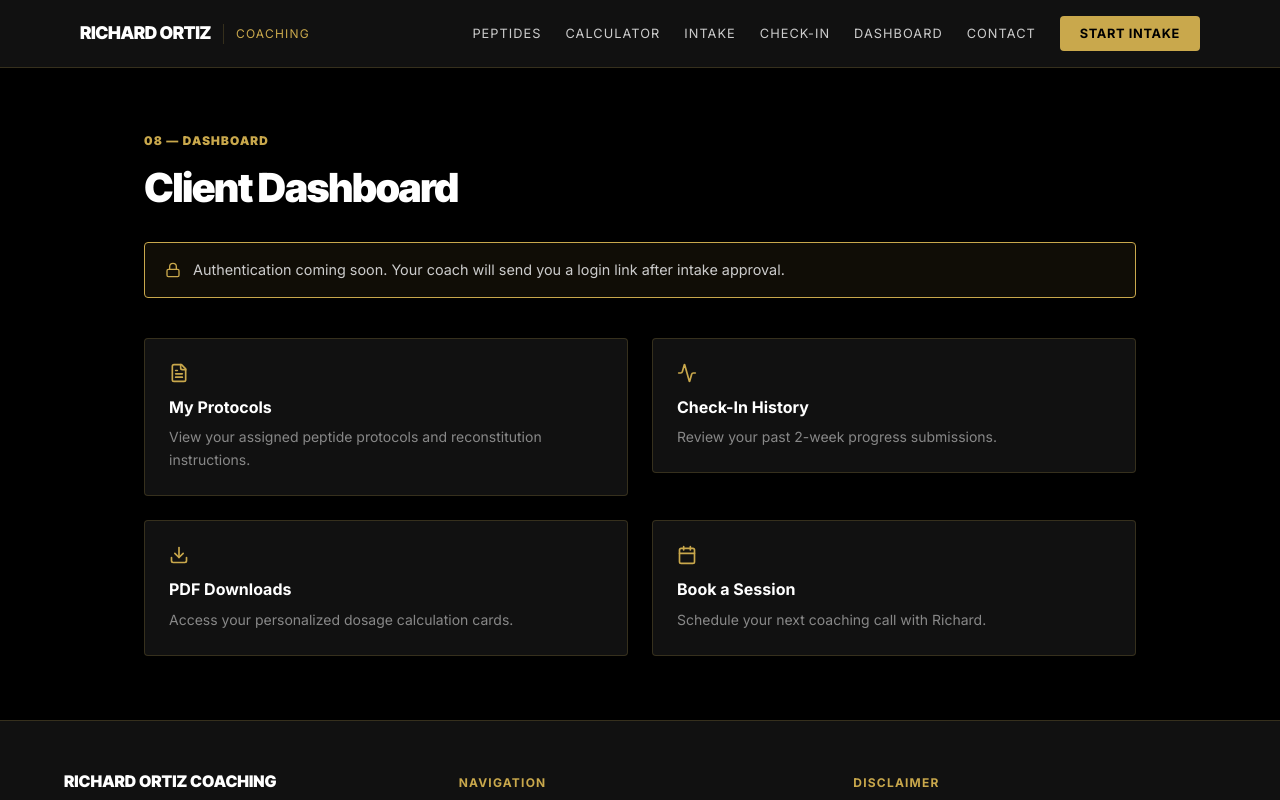
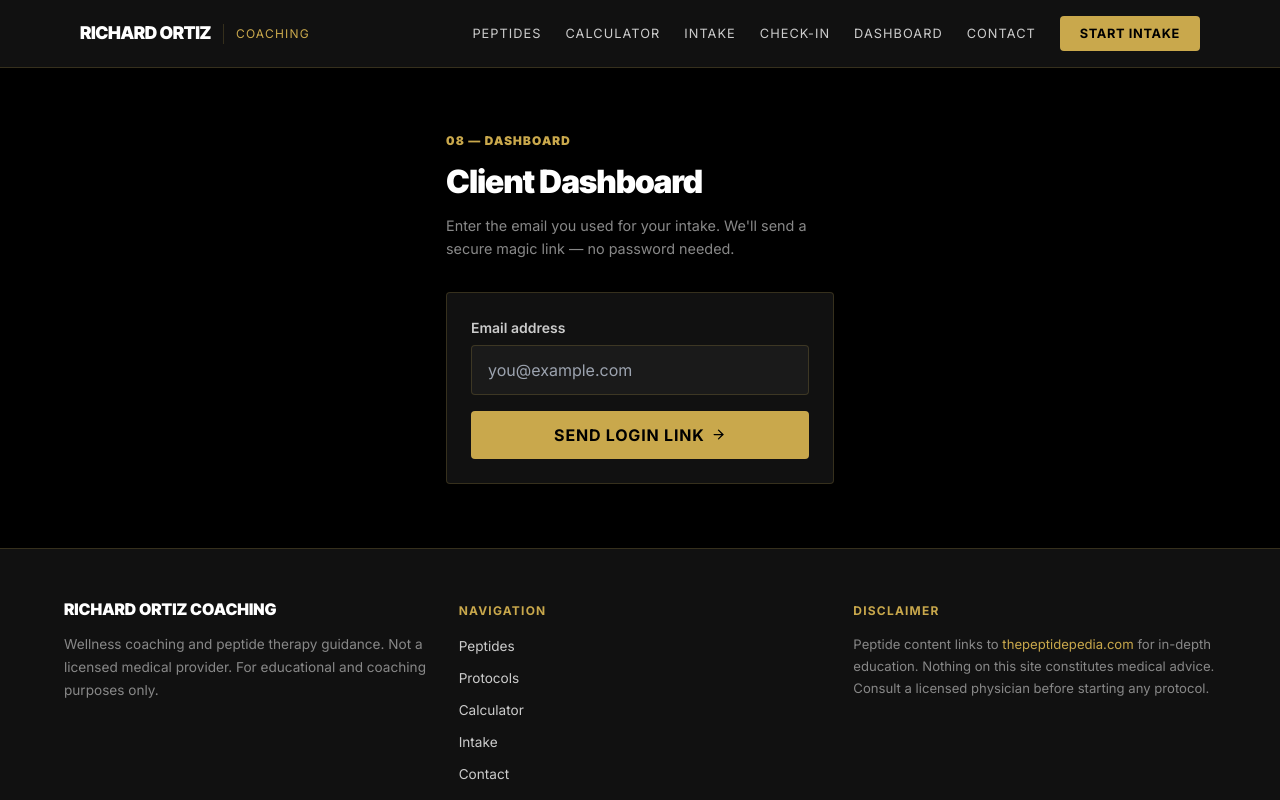
Before and after one commit to asaasinai/richard-ortiz-coaching, a Next.js app: page /dashboard in a window 1280 px wide. Shown: the top 800 px of the page. Built offline with nearby package versions, Linux system fonts and the light colour scheme.

Commit message:
Dashboard: magic link auth gate, sparkline charts, remove PDF downloads

```diff
--- a/src/app/dashboard/page.tsx
+++ b/src/app/dashboard/page.tsx
@@ -1,41 +1,260 @@
 "use client"
+import { useState, useEffect } from "react"
 import Nav from "@/components/Nav"
 import Footer from "@/components/Footer"
 import Link from "next/link"
-import { FileText, Activity, Download, Calendar, Lock } from "lucide-react"
+import { Calendar, Activity, TrendingUp, TrendingDown, Minus, Mail, ArrowRight } from "lucide-react"
 
-const cards = [
-  { icon: FileText, title: "My Protocols",      desc: "View your assigned peptide protocols and reconstitution instructions.", href: "/protocols" },
-  { icon: Activity, title: "Check-In History",  desc: "Review your past 2-week progress submissions.", href: "/checkin" },
-  { icon: Download, title: "PDF Downloads",     desc: "Access your personalized dosage calculation cards.", href: "/calculator" },
-  { icon: Calendar, title: "Book a Session",    desc: "Schedule your next coaching call with Richard.", href: "/contact" },
-]
+interface CheckIn {
+  id: string
+  submitted_at: string
+  data: {
+    weight?: string
+    energyScore?: number
+    moodScore?: number
+    progressScore?: number
+    sideEffects?: string[]
+    notes?: string
+    urgentFlag?: boolean
+  }
+}
+
+function SparkLine({ values, color = "var(--gold)", height = 48 }: { values: number[], color?: string, height?: number }) {
+  if (values.length < 2) return null
+  const min = Math.min(...values)
+  const max = Math.max(...values)
+  const range = max - min || 1
+  const w = 200
+  const h = height
+  const pts = values.map((v, i) => {
+    const x = (i / (values.length - 1)) * w
+    const y = h - ((v - min) / range) * (h - 8) - 4
+    return `${x},${y}`
+  }).join(" ")
+  const last = values[values.length - 1]
+  const prev = values[values.length - 2]
+  const trend = last > prev ? "up" : last < prev ? "down" : "flat"
+  return (
+    <div style={{ display: "flex", alignItems: "center", gap: "0.75rem" }}>
+      <svg width={w} height={h} style={{ overflow: "visible" }}>
+        <defs>
+          <linearGradient id={`grad-${color.replace(/[^a-z]/gi,"")}`} x1="0" y1="0" x2="0" y2="1">
+            <stop offset="0%" stopColor={color} stopOpacity="0.3" />
+            <stop offset="100%" stopColor={color} stopOpacity="0.0" />
+          </linearGradient>
+        </defs>
+        <polyline points={pts} fill="none" stroke={color} strokeWidth="2" strokeLinejoin="round" strokeLinecap="round" />
+        {values.map((v, i) => {
+          const x = (i / (values.length - 1)) * w
+          const y = h - ((v - min) / range) * (h - 8) - 4
+          return <circle key={i} cx={x} cy={y} r={i === values.length - 1 ? 4 : 2.5} fill={color} />
+        })}
+      </svg>
+      <div style={{ textAlign: "right" }}>
+        <div style={{ fontSize: "1.5rem", fontWeight: 900, fontFamily: "Inter Tight, sans-serif", color: "var(--text)", lineHeight: 1 }}>{last}</div>
+        <div style={{ fontSize: "0.7rem", color: trend === "up" ? "#4ade80" : trend === "down" ? "#f87171" : "var(--text-mute)", display: "flex", alignItems: "center", gap: "0.2rem", marginTop: "0.25rem", justifyContent: "flex-end" }}>
+          {trend === "up" ? <TrendingUp size={11}/> : trend === "down" ? <TrendingDown size={11}/> : <Minus size={11}/>}
+          {trend === "up" ? "improving" : trend === "down" ? "declining" : "stable"}
+        </div>
+      </div>
+    </div>
+  )
+}
+
+function ScoreCard({ label, values, color }: { label: string, values: number[], color: string }) {
+  const latest = values[values.length - 1]
+  return (
+    <div className="card" style={{ flex: 1 }}>
+      <div style={{ fontSize: "0.7rem", fontWeight: 700, letterSpacing: "0.1em", textTransform: "uppercase", color: "var(--text-mute)", marginBottom: "0.75rem" }}>{label}</div>
+      <SparkLine values={values} color={color} height={40} />
+    </div>
+  )
+}
+
+function LoginGate({ onAuth }: { onAuth: (email: string) => void }) {
+  const [email, setEmail] = useState("")
+  const [sent, setSent] = useState(false)
+  const [loading, setLoading] = useState(false)
+
+  const send = async () => {
+    if (!email) return
+    setLoading(true)
+    await fetch("/api/auth/magic-link", {
+      method: "POST",
+      headers: { "Content-Type": "application/json" },
+      body: JSON.stringify({ email })
+    }).catch(() => null)
+    setLoading(false)
+    setSent(true)
+    // For demo: also call onAuth immediately so they can preview
+    onAuth(email)
+  }
+
+  if (sent) return (
+    <div style={{ textAlign: "center", padding: "3rem 1rem" }}>
+      <Mail size={40} style={{ color: "var(--gold)", margin: "0 auto 1rem" }} />
+      <h2 style={{ fontFamily: "Inter Tight, sans-serif", fontWeight: 900, fontSize: "1.5rem" }}>Check your email</h2>
+      <p style={{ color: "var(--text-mute)", marginTop: "0.75rem", fontSize: "0.9rem" }}>
+        We sent a secure login link to <strong style={{ color: "var(--text)" }}>{email}</strong>.<br/>
+        Click it to access your dashboard.
+      </p>
+    </div>
+  )
+
+  return (
+    <div style={{ maxWidth: 420, margin: "0 auto", padding: "4rem 1rem" }}>
+      <span className="section-num">08 — Dashboard</span>
+      <h1 style={{ fontFamily: "Inter Tight, sans-serif", fontWeight: 900, fontSize: "2rem", letterSpacing: "-0.02em", marginBottom: "0.5rem" }}>Client Dashboard</h1>
+      <p style={{ color: "var(--text-mute)", fontSize: "0.9rem", marginBottom: "2rem", lineHeight: 1.6 }}>
+        Enter the email you used for your intake. We&apos;ll send a secure magic link — no password needed.
+      </p>
+      <div className="card" style={{ display: "flex", flexDirection: "column", gap: "1rem" }}>
+        <div>
+          <label>Email address</label>
+          <input
+            type="email"
+            placeholder="you@example.com"
+            value={email}
+            onChange={e => setEmail(e.target.value)}
+            onKeyDown={e => e.key === "Enter" && send()}
+          />
+        </div>
+        <button className="btn-gold" onClick={send} disabled={loading || !email}
+          style={{ display: "flex", alignItems: "center", justifyContent: "center", gap: "0.4rem" }}>
+          {loading ? "Sending..." : <><span>Send login link</span><ArrowRight size={15}/></>}
+        </button>
+      </div>
+    </div>
+  )
+}
 
 export default function DashboardPage() {
+  const [authed, setAuthed] = useState(false)
+  const [clientEmail, setClientEmail] = useState("")
+  const [checkins, setCheckins] = useState<CheckIn[]>([])
+  const [loading, setLoading] = useState(false)
+
+  useEffect(() => {
+    // Check sessionStorage for token
+    const stored = sessionStorage.getItem("roc_dashboard_email")
+    if (stored) { setClientEmail(stored); setAuthed(true) }
+  }, [])
+
+  useEffect(() => {
+    if (!authed || !clientEmail) return
+    setLoading(true)
+    fetch(`/api/checkin?email=${encodeURIComponent(clientEmail)}`)
+      .then(r => r.json())
+      .then(d => { setCheckins(d.checkins ?? []); setLoading(false) })
+      .catch(() => setLoading(false))
+  }, [authed, clientEmail])
+
+  const handleAuth = (email: string) => {
+    sessionStorage.setItem("roc_dashboard_email", email)
+    setClientEmail(email)
+    setAuthed(true)
+  }
+
+  const weightVals = checkins
+    .filter(c => c.data.weight && !isNaN(Number(c.data.weight)))
+    .map(c => Number(c.data.weight))
+    .slice(-10)
+
+  const energyVals = checkins.filter(c => c.data.energyScore !== undefined).map(c => c.data.energyScore!).slice(-10)
+  const moodVals = checkins.filter(c => c.data.moodScore !== undefined).map(c => c.data.moodScore!).slice(-10)
+
+  if (!authed) return (
+    <>
+      <Nav />
+      <LoginGate onAuth={handleAuth} />
+      <Footer />
+    </>
+  )
+
   return (
     <>
       <Nav />
       <div className="max-w-5xl mx-auto px-4 py-16">
         <span className="section-num">08 — Dashboard</span>
-        <h1 style={{ fontFamily:"Inter Tight,sans-serif",fontWeight:900,fontSize:"2.5rem",letterSpacing:"-0.03em" }}>
-          Client Dashboard
-        </h1>
-        <div style={{ background:"rgba(201,168,76,0.08)",border:"1px solid var(--gold)",borderRadius:"var(--radius)",padding:"1rem 1.25rem",marginTop:"1.5rem",display:"flex",gap:"0.75rem",alignItems:"center" }}>
-          <Lock size={16} style={{ color:"var(--gold)" }} />
-          <span style={{ color:"var(--text-soft)",fontSize:"0.9rem" }}>
-            Authentication coming soon. Your coach will send you a login link after intake approval.
-          </span>
+        <div style={{ display: "flex", justifyContent: "space-between", alignItems: "flex-end", marginBottom: "2rem" }}>
+          <div>
+            <h1 style={{ fontFamily: "Inter Tight, sans-serif", fontWeight: 900, fontSize: "2rem", letterSpacing: "-0.03em" }}>Your Progress</h1>
+            <p style={{ color: "var(--text-mute)", fontSize: "0.85rem", marginTop: "0.25rem" }}>{clientEmail}</p>
+          </div>
+          <button onClick={() => { sessionStorage.removeItem("roc_dashboard_email"); setAuthed(false) }}
+            style={{ fontSize: "0.75rem", color: "var(--text-mute)", background: "none", border: "none", cursor: "pointer" }}>Sign out</button>
         </div>
-        <div style={{ display:"grid",gridTemplateColumns:"1fr 1fr",gap:"1.5rem",marginTop:"2.5rem" }}>
-          {cards.map(item => (
-            <Link key={item.title} href={item.href} style={{ textDecoration:"none" }}>
-              <div className="card" style={{ cursor:"pointer" }}>
-                <item.icon size={20} style={{ color:"var(--gold)",marginBottom:"0.75rem" }} />
-                <h3 style={{ fontWeight:700,marginBottom:"0.4rem" }}>{item.title}</h3>
-                <p style={{ color:"var(--text-mute)",fontSize:"0.875rem",lineHeight:1.65 }}>{item.desc}</p>
+
+        {loading && <p style={{ color: "var(--text-mute)" }}>Loading your data...</p>}
+
+        {!loading && checkins.length === 0 && (
+          <div className="card" style={{ textAlign: "center", padding: "3rem" }}>
+            <Activity size={32} style={{ color: "var(--gold)", margin: "0 auto 1rem" }} />
+            <h2 style={{ fontWeight: 700, fontSize: "1rem", marginBottom: "0.5rem" }}>No check-ins yet</h2>
+            <p style={{ color: "var(--text-mute)", fontSize: "0.875rem", marginBottom: "1.5rem" }}>
+              Complete your first 2-week check-in to start tracking progress.
+            </p>
+            <Link href="/checkin" className="btn-gold" style={{ display: "inline-block" }}>Start Check-In</Link>
+          </div>
+        )}
+
+        {!loading && checkins.length > 0 && (
+          <>
+            {/* Weight chart */}
+            {weightVals.length >= 2 && (
+              <div className="card" style={{ marginBottom: "1.5rem" }}>
+                <div style={{ fontSize: "0.7rem", fontWeight: 700, letterSpacing: "0.1em", textTransform: "uppercase", color: "var(--text-mute)", marginBottom: "1rem" }}>Weight Trend (lbs)</div>
+                <SparkLine values={weightVals} color="var(--gold)" height={64} />
               </div>
-            </Link>
-          ))}
+            )}
+
+            {/* Score trend cards */}
+            {(energyVals.length >= 2 || moodVals.length >= 2) && (
+              <div style={{ display: "flex", gap: "1rem", marginBottom: "1.5rem", flexWrap: "wrap" }}>
+                {energyVals.length >= 2 && <ScoreCard label="Energy" values={energyVals} color="#60a5fa" />}
+                {moodVals.length >= 2 && <ScoreCard label="Mood" values={moodVals} color="#4ade80" />}
+              </div>
+            )}
+
+            {/* Check-in history */}
+            <div className="card" style={{ marginBottom: "1.5rem" }}>
+              <h2 style={{ fontWeight: 700, fontSize: "0.95rem", marginBottom: "1.25rem" }}>Check-In History</h2>
+              <div style={{ display: "flex", flexDirection: "column", gap: "0.75rem" }}>
+                {checkins.slice().reverse().map(c => (
+                  <div key={c.id} style={{ borderBottom: "1px solid var(--border)", paddingBottom: "0.75rem" }}>
+                    <div style={{ display: "flex", justifyContent: "space-between", marginBottom: "0.4rem" }}>
+                      <span style={{ fontWeight: 600, fontSize: "0.85rem" }}>{new Date(c.submitted_at).toLocaleDateString("en-US", { month: "short", day: "numeric", year: "numeric" })}</span>
+                      {c.data.urgentFlag && <span style={{ fontSize: "0.7rem", color: "#f87171", fontWeight: 700 }}>⚠ Urgent</span>}
+                    </div>
+                    <div style={{ display: "flex", gap: "1.5rem", fontSize: "0.8rem", color: "var(--text-mute)" }}>
+                      {c.data.weight && <span>⚖ {c.data.weight} lbs</span>}
+                      {c.data.energyScore && <span>⚡ Energy {c.data.energyScore}/10</span>}
+                      {c.data.moodScore && <span>😊 Mood {c.data.moodScore}/10</span>}
+                    </div>
+                    {c.data.sideEffects && c.data.sideEffects.length > 0 && c.data.sideEffects[0] !== "None" && (
+                      <div style={{ marginTop: "0.3rem", fontSize: "0.75rem", color: "var(--text-mute)" }}>
+                        Side effects: {c.data.sideEffects.join(", ")}
+                      </div>
+                    )}
+                  </div>
+                ))}
+              </div>
+            </div>
+          </>
+        )}
+
+        {/* Book a session */}
+        <div style={{ display: "grid", gridTemplateColumns: "1fr", gap: "1rem" }}>
+          <Link href="/contact" style={{ textDecoration: "none" }}>
+            <div className="card" style={{ cursor: "pointer", display: "flex", alignItems: "center", gap: "1rem" }}>
+              <Calendar size={20} style={{ color: "var(--gold)", flexShrink: 0 }} />
+              <div>
+                <h3 style={{ fontWeight: 700, marginBottom: "0.25rem" }}>Book a Session</h3>
+                <p style={{ color: "var(--text-mute)", fontSize: "0.875rem" }}>Schedule your next coaching call with Richard.</p>
+              </div>
+              <ArrowRight size={16} style={{ color: "var(--text-mute)", marginLeft: "auto" }} />
+            </div>
+          </Link>
         </div>
       </div>
       <Footer />
```
